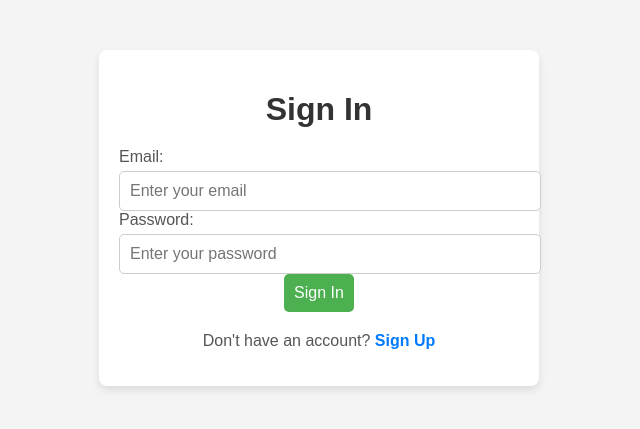
After one commit to Paramarshi/Project_Website, a Python web app: template templates/signin.html in a window 1280 px wide. The commit adds this page. Shown: the top 429 px of the page, without its empty margins (321-961 px from the left). Run offline with Jinja, Linux system fonts and the light colour scheme; the template is opened without the code that fills it, so the values that code supplies are empty.

Commit message:
Version_2.1.5

```diff
--- a/style4.css
+++ b/static/css/style4.css
@@ -18,6 +18,21 @@ body, html {
     border-radius: 8px;
     box-shadow: 0 4px 8px rgba(0, 0, 0, 0.1);
     text-align: center;
+}
+.container p {
+    margin-top: 20px;
+    font-size: 1rem;
+    color: #555;
+}
+
+.container p a {
+    color: #007BFF;
+    text-decoration: none;
+    font-weight: bold;
+}
+
+.container p a:hover {
+    text-decoration: underline;
 }
 
 /* Heading Style */
--- a/Property_Listing.html
+++ b/templates/Property_Listing.html
@@ -117,7 +117,7 @@
         <!-- Property Card 1 -->
         <article class="property-card">
           <img
-            src="property1.jpg"
+            src="student_friendly_pg.png"
             alt="Student Friendly PG in New Town"
             class="property-image"
             loading="lazy"
@@ -139,7 +139,7 @@
         <!-- Property Card 2 -->
         <article class="property-card">
           <img
-            src="property2.jpg"
+            src="modern_student_apartment.png"
             alt="Modern Student Apartment in Sector V"
             class="property-image"
             loading="lazy"
--- /dev/null
+++ b/templates/signin.html
@@ -0,0 +1,28 @@
+<!DOCTYPE html>
+<html lang="en">
+<head>
+    <meta charset="UTF-8">
+    <meta name="viewport" content="width=device-width, initial-scale=1.0">
+    <title>Sign In</title>
+    <link rel="stylesheet" href="style4.css">
+</head>
+<body>
+    <div class="container">
+        <h1>Sign In</h1>
+        <form action="signin_process.php" method="POST" class="signin-form">
+            <div class="form-group">
+                <label for="email">Email:</label>
+                <input type="email" id="email" name="email" placeholder="Enter your email" required>
+            </div>
+
+            <div class="form-group">
+                <label for="password">Password:</label>
+                <input type="password" id="password" name="password" placeholder="Enter your password" required>
+            </div>
+
+            <button type="submit" class="btn">Sign In</button>
+        </form>
+        <p>Don't have an account? <a href="signup.html">Sign Up</a></p>
+    </div>
+</body>
+</html>
--- a/signup.html
+++ b/templates/signup.html
@@ -27,6 +27,7 @@
 
             <button type="submit" class="btn">Sign Up</button>
         </form>
+        <p>Already have an account? <a href="signin.html">Sign In</a></p>
     </div>
 </body>
 </html>
```
Also changed, not shown: static/css/style.css (renamed from style.css), static/css/style2.css (renamed from style2.css), static/css/style3.css (renamed from style3.css), static/images/logo.png (renamed from logo.png), static/images/modern_student_apartment.png (added), static/images/student_friendly_pg.png (added), static/js/script.js (renamed from script.js), templates/Terms_of_Use.html (renamed from Terms_of_Use.html), templates/index.html (renamed from index.html), templates/privacy_policy.html (renamed from privacy_policy.html), 2 other files.
